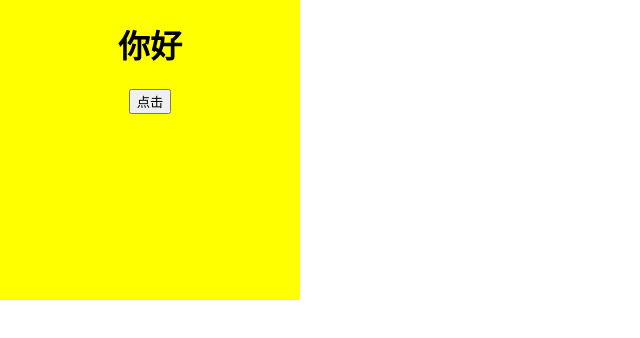
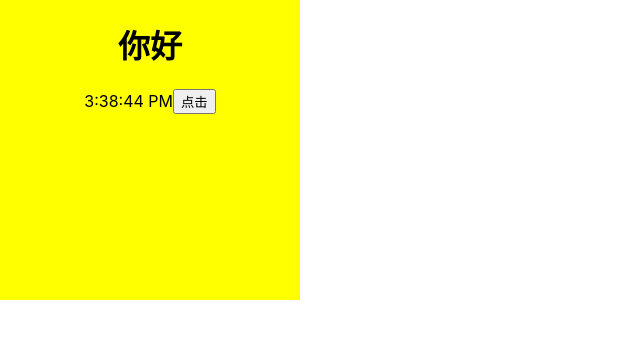
Before and after one commit to supervons/react-demo, a React (Create React App) app: page /home in a window 1280 px wide. Shown: the top 338 px of the page, without its empty margins (0-640 px from the left). Built offline with nearby package versions, Linux system fonts and the light colour scheme.

Commit message:
自动时钟 autoTikTok

```diff
--- a/src/view/index/HomePage.js
+++ b/src/view/index/HomePage.js
@@ -10,19 +10,38 @@ class HomePage extends React.Component{
     constructor(props){
         super(props)
         this.state={
-            text: '你好'
+            text: '你好',
+            time: new Date()
         }
+        this.changeText = this.changeText.bind(this)
+    }
+
+    componentDidMount() {
+        this.autoTikTok()
+    }
+
+    autoTikTok(){
+        setInterval(()=>{
+            this.setState({
+                time: new Date()
+            })
+        }, 1000)
     }
 
     onResize(){
         return <h1>{this.state.text}</h1>
     }
 
+    changeText() {
+        this.setState({text: '改变为点击字符'})
+    }
+
     render() {
         return (
             <div style={{backgroundColor: 'yellow', height: '300px', width: '300px'}}>
                 {this.onResize()}
-                <button onClick={()=>this.setState({text: '改变为点击字符'})}>点击</button>
+                {this.state.time.toLocaleTimeString()}
+                <button onClick={this.changeText}>点击</button>
             </div>
         );
     }
```
